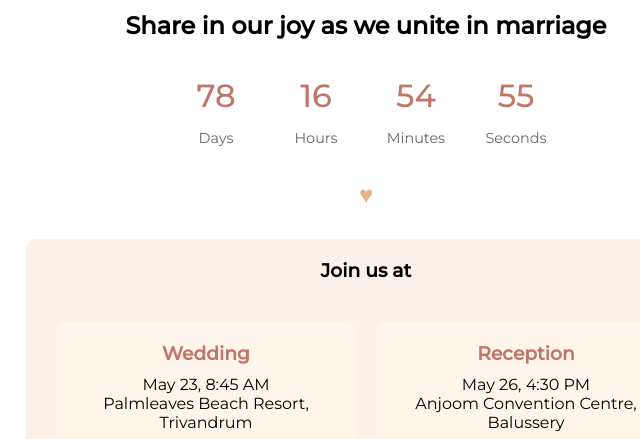
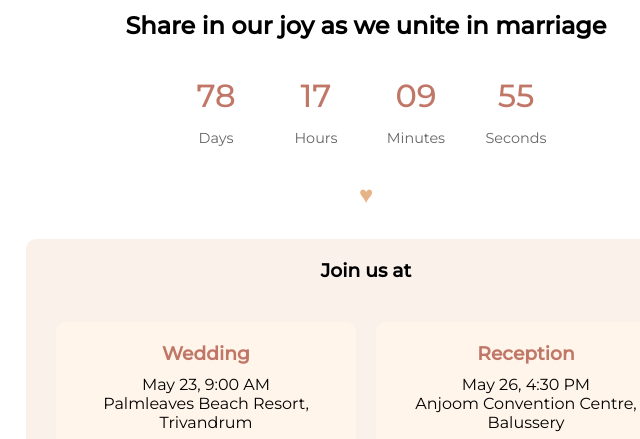
Before and after one commit to murali-athira/murali-athira.github.io, a plain HTML site: page index.html in a window 1280 px wide. Shown: the part 583-1022 px from the top of the page, 274-914 px from the left. Drawn offline with Linux system fonts and the light colour scheme.

Commit message:
Update time

```diff
--- a/index.html
+++ b/index.html
@@ -217,7 +217,7 @@
                 <div class="timeline">
                     <div class="event">
                         <h3>Wedding</h3>
-                        <p>May 23, 8:45 AM</p>
+                        <p>May 23, 9:00 AM</p>
                         <p>Palmleaves Beach Resort, Trivandrum</p>
                         <a href="https://maps.app.goo.gl/uasGC6fRnpc6dCox5" target="_blank" class="directions-link">Get
                             Directions</a>
@@ -235,7 +235,7 @@
     </div>
     <script>
         function updateCountdown() {
-            const weddingDate = new Date('May 23, 2025 08:45:00').getTime();
+            const weddingDate = new Date('May 23, 2025 09:00:00').getTime();
 
             function update() {
                 const now = new Date().getTime();
```
